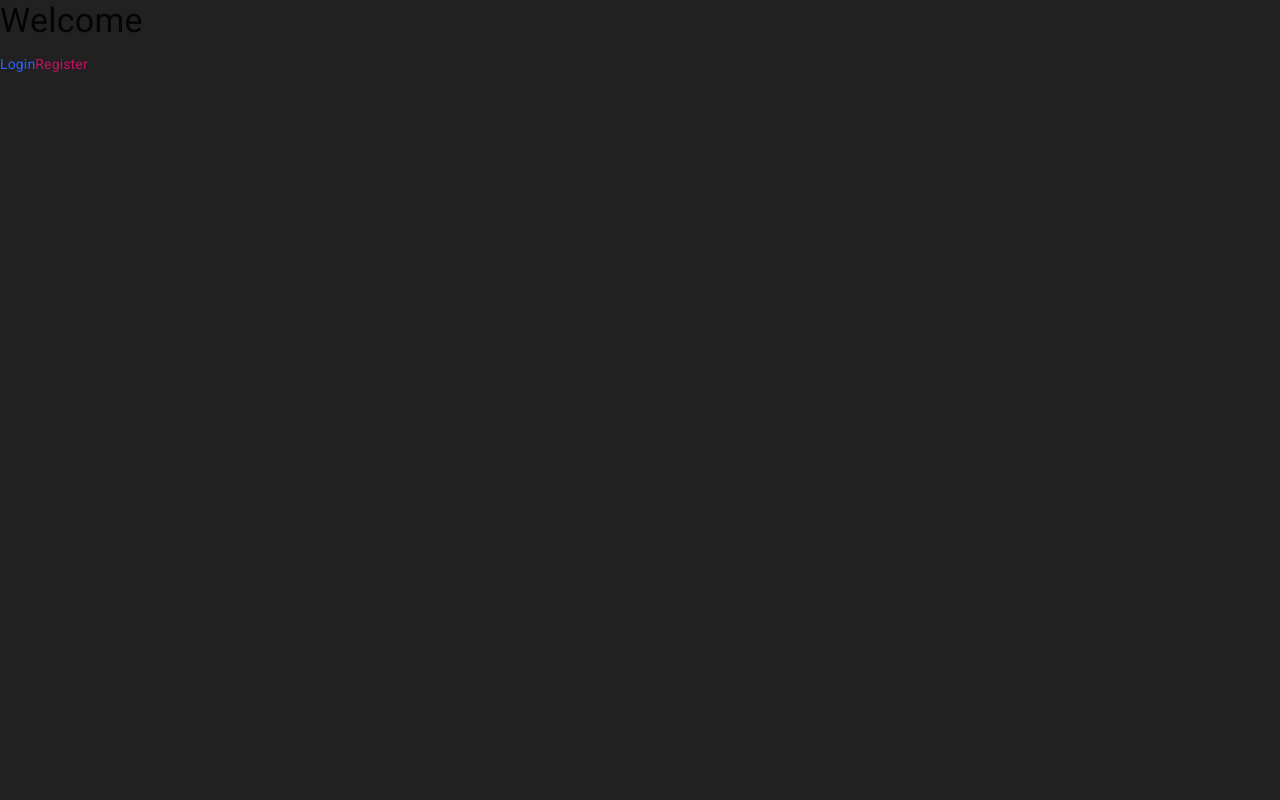
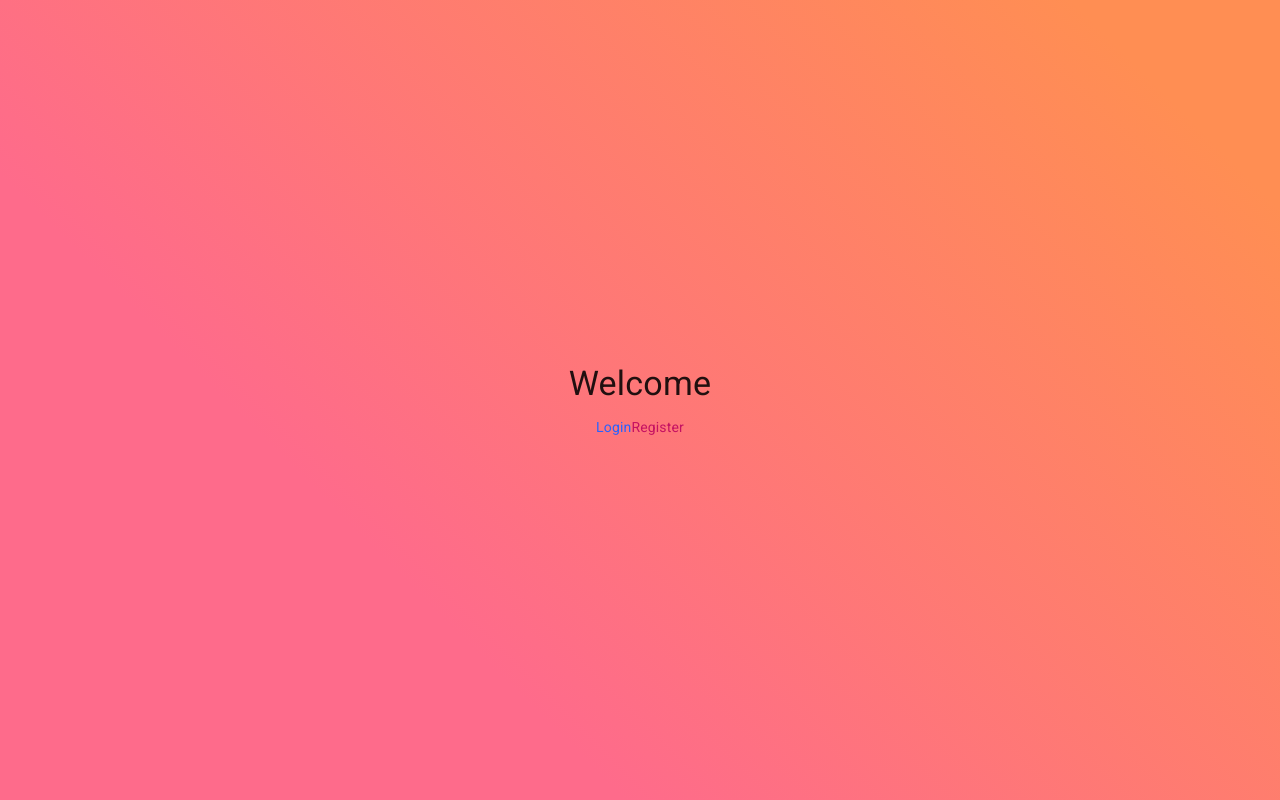
Before and after one commit to abeatrice/next-myhowm, a Next.js app: page / in a window 1280 px wide. Built offline with nearby package versions, Linux system fonts and the light colour scheme.

Commit message:
wip auth pages

```diff
--- a/components/layout.js
+++ b/components/AuthLayout.js
@@ -2,7 +2,7 @@ import AppBar from '../components/AppBar';
 import Container from '@material-ui/core/Container';
 import Box from '@material-ui/core/Box';
 
-export default function({children}) {
+export default function AuthLayout({children}) {
   return (
     <>
       <AppBar />
--- /dev/null
+++ b/components/GuestLayout.js
@@ -0,0 +1,29 @@
+import Grid from '@material-ui/core/Grid'
+import {makeStyles} from '@material-ui/core/styles'
+
+const useStyles = makeStyles({
+  root: {
+    background: 'linear-gradient(45deg, #FE6B8B 30%, #FF8E53 90%)',
+    height: '100vh',
+    margin: 0,
+    padding: 0,
+  }
+})
+
+export default function GuestLayout({children}) {
+  const classes = useStyles()
+  return (
+    <Grid
+      container
+      spacing={0}
+      align="center"
+      justify="center"
+      direction="column"
+      className={classes.root}
+    >
+      <Grid item>
+        {children}
+      </Grid>
+    </Grid>
+  )
+}
--- a/package.json
+++ b/package.json
@@ -10,9 +10,11 @@
   "dependencies": {
     "@material-ui/core": "^4.11.3",
     "@material-ui/icons": "^4.11.2",
+    "axios": "^0.21.1",
     "fontsource-roboto": "^4.0.0",
     "next": "10.0.6",
     "react": "17.0.1",
+    "react-cookie": "^4.0.3",
     "react-dom": "17.0.1"
   }
 }
--- a/pages/home.js
+++ b/pages/home.js
@@ -1,12 +1,12 @@
 import React from 'react'
 import Head from 'next/head'
-import Layout from '../components/layout'
+import AuthLayout from '../components/AuthLayout'
 import Typography from '@material-ui/core/Typography'
 import Link from 'next/link'
 
 export default function Index() {
   return (
-    <Layout>
+    <AuthLayout>
         <Head>
           <title>MyHowm Recipes - mmm... what's cooking?</title>
         </Head>
@@ -16,7 +16,7 @@ export default function Index() {
         <Link href="/recipes" color="primary">
           Recipes
         </Link>
-    </Layout>
+    </AuthLayout>
   );
 }
 
--- a/pages/index.js
+++ b/pages/index.js
@@ -1,9 +1,10 @@
-import Link from '../components/Link';
-import Typography from '@material-ui/core/Typography';
+import Link from '../components/Link'
+import Typography from '@material-ui/core/Typography'
+import GuestLayout from '../components/GuestLayout'
 
 export default function Index() {
   return (
-    <>
+    <GuestLayout>
       <Typography variant="h4" component="h1" gutterBottom>
         Welcome
       </Typography>
@@ -13,6 +14,6 @@ export default function Index() {
       <Link href="/register" color="secondary">
         Register
       </Link>
-    </>
+    </GuestLayout>
   );
 }
```
Also changed, not shown: pages/login.js (+18 -6 lines), pages/recipes.js (+13 -7 lines), pages/register.js (+16 -6 lines), utils/auth.js (added, +26 -0 lines), 2 other files (tests, documents, lock files or other folders).
